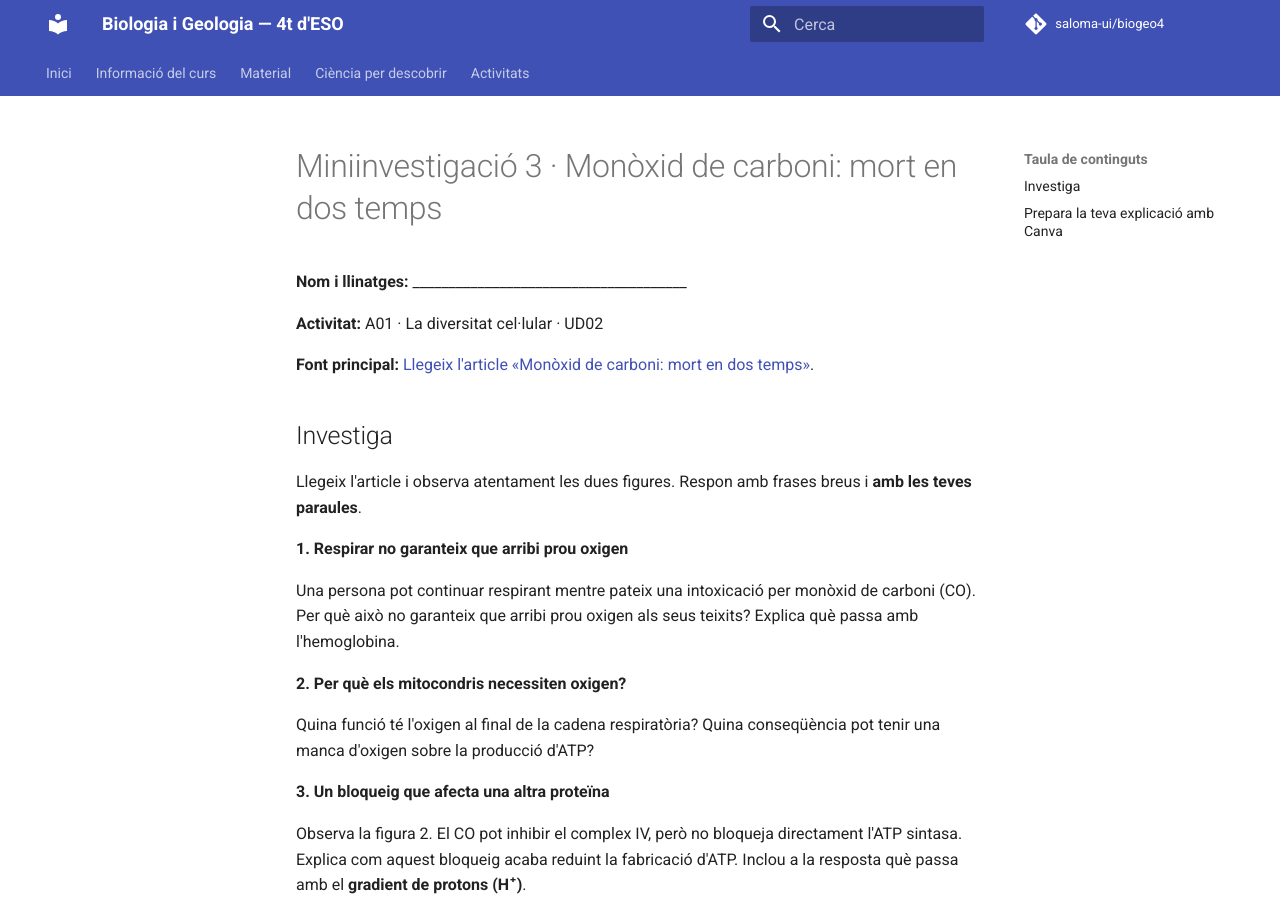
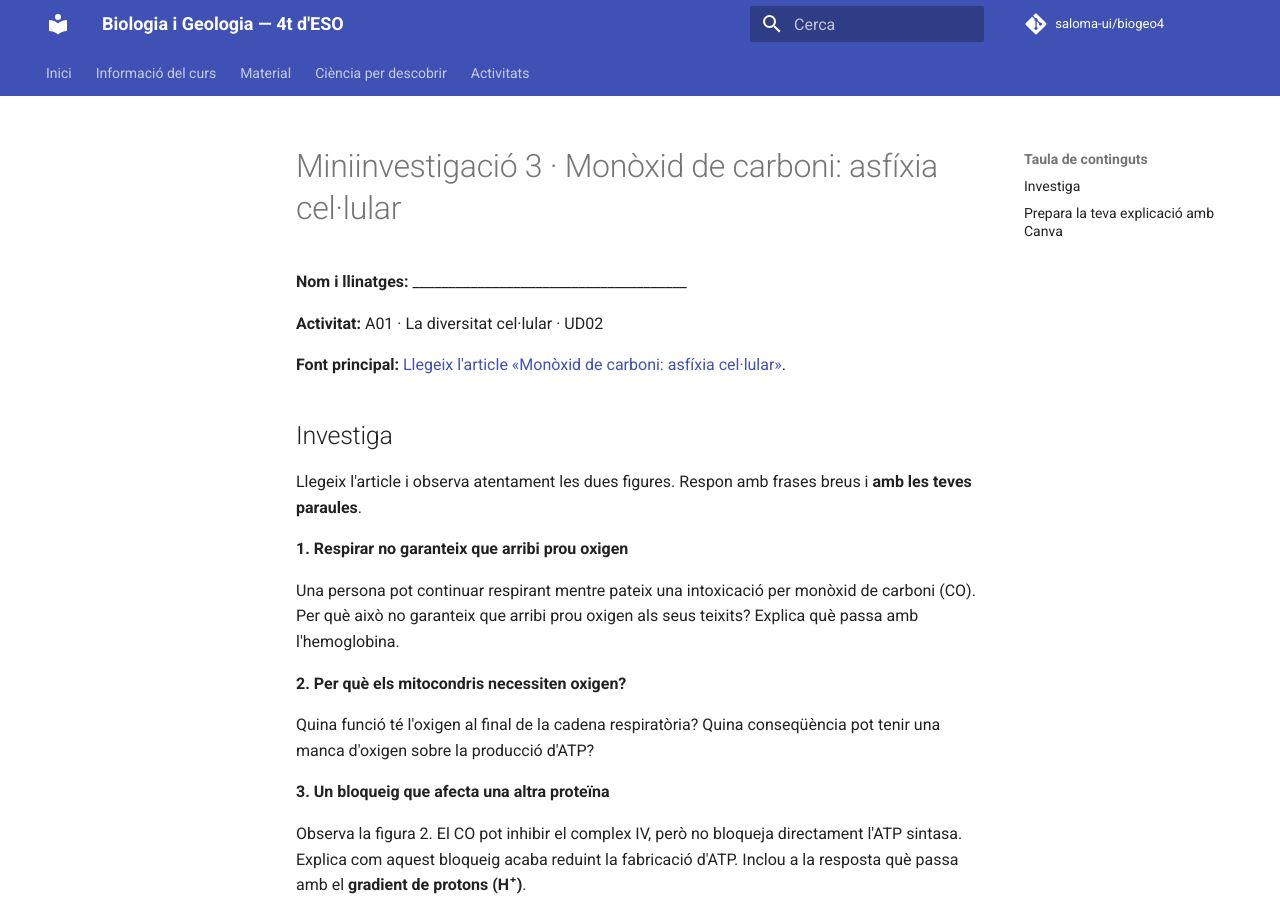
Before and after one commit to saloma-ui/biogeo4, an MkDocs documentation site: the page built from docs/activitats/ud2/diversitat-cellular/fitxes/03-gas-invisible.md, in a window 1280 px wide and 900 px high. Built offline with MkDocs 1.6.1 and Material for MkDocs 9.7.7, drawn with Linux system fonts in a browser that asks for light colours; comment, search, counter and statistics services are not loaded.

Commit message:
Actualitza el títol de l'article 3: asfíxia cel·lular

```diff
--- a/docs/activitats/ud2/diversitat-cellular/fitxes/03-gas-invisible.md
+++ b/docs/activitats/ud2/diversitat-cellular/fitxes/03-gas-invisible.md
@@ -1,14 +1,14 @@
 ---
-title: "Miniinvestigació 3 · Monòxid de carboni: mort en dos temps"
+title: "Miniinvestigació 3 · Monòxid de carboni: asfíxia cel·lular"
 ---
 
-# Miniinvestigació 3 · Monòxid de carboni: mort en dos temps
+# Miniinvestigació 3 · Monòxid de carboni: asfíxia cel·lular
 
 **Nom i llinatges:** ______________________________________
 
 **Activitat:** A01 · La diversitat cel·lular · UD02
 
-**Font principal:** [Llegeix l'article «Monòxid de carboni: mort en dos temps»](../../../../divulgacio/ud02/03-gas-invisible.md).
+**Font principal:** [Llegeix l'article «Monòxid de carboni: asfíxia cel·lular»](../../../../divulgacio/ud02/03-gas-invisible.md).
 
 ## Investiga
 
```
